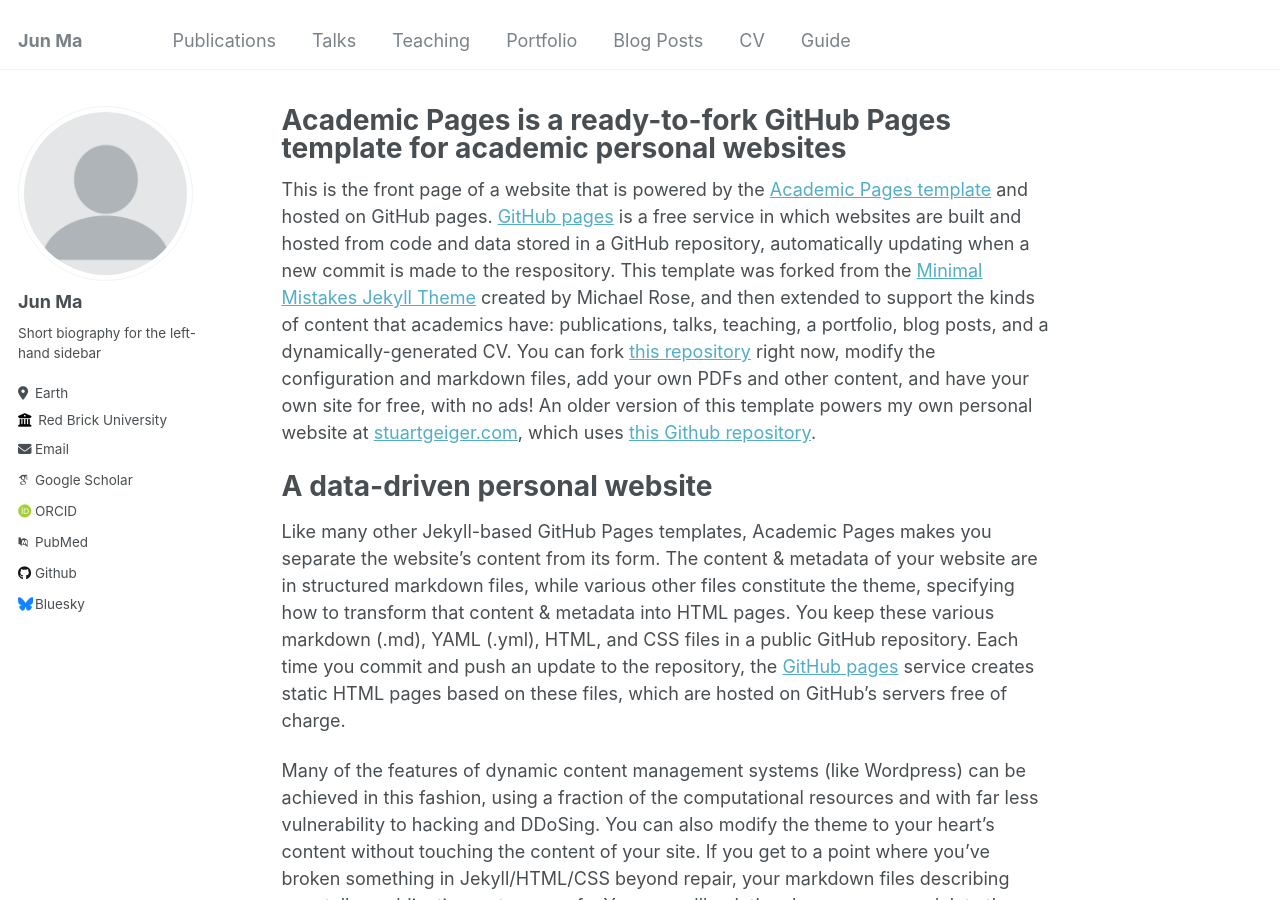
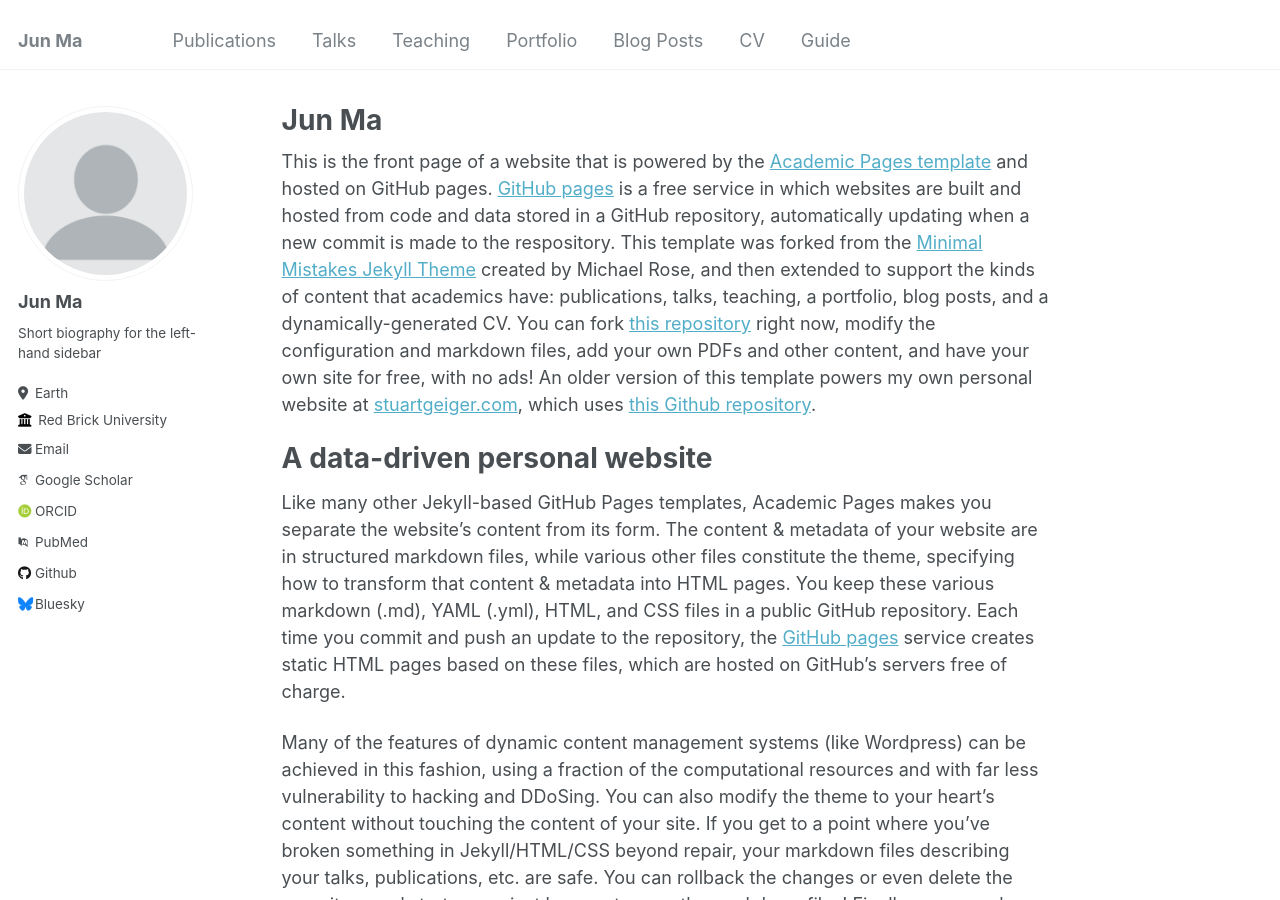
Before and after one commit to JayPritchet/JayPritchet, a Jekyll site: the page built from _pages/about.md, in a window 1280 px wide and 900 px high. Built offline with Jekyll 4.4.1, drawn with Linux system fonts in a browser that asks for light colours; some web fonts are replaced.

Commit message:
updated name

```diff
--- a/_pages/about.md
+++ b/_pages/about.md
@@ -1,6 +1,6 @@
 ---
 permalink: /
-title: "Academic Pages is a ready-to-fork GitHub Pages template for academic personal websites"
+title: "Jun Ma"
 author_profile: true
 redirect_from:
   - /about/
```
